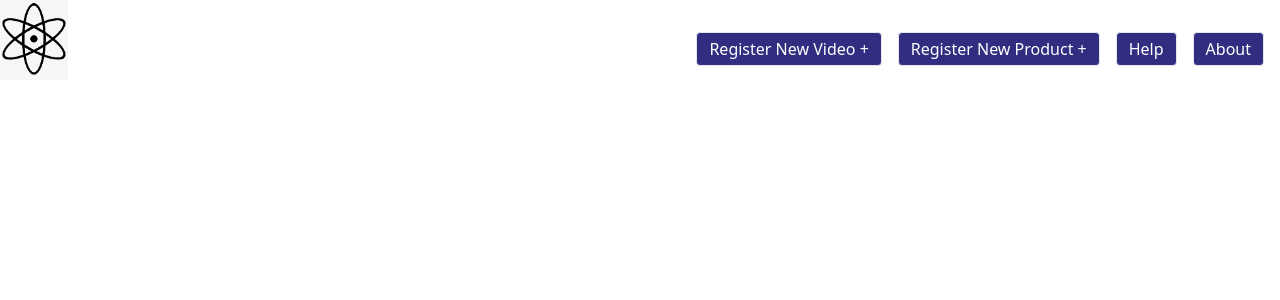
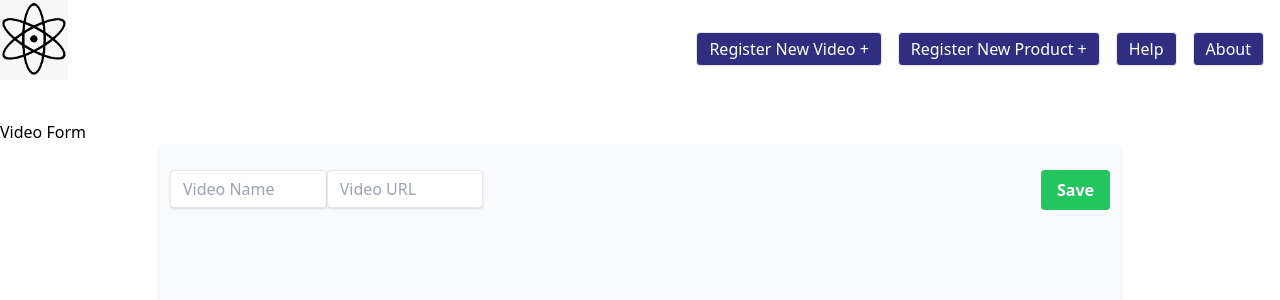
Before and after one commit to ethanbond64/WindowShopRepo, a React (Create React App) app in the folder frontend/: page /create/video in a window 1280 px wide. Shown: the top 300 px of the page. Built offline with nearby package versions, Linux system fonts and the light colour scheme.

Commit message:
form post to video endpoint

```diff
--- a/frontend/src/Navbar.js
+++ b/frontend/src/Navbar.js
@@ -5,15 +5,15 @@ function Navbar() {
 
     return (
         <div className={`relative w-full h-30 mb-10`}>
-            <Link to="/creat/video">
+            <Link to="/">
                 <img src={logo} className={`h-20`} alt="Checkout App Logo" />
             </Link>
             <div className={`mt-8 absolute inset-y-0 right-0`}>
                 <a className={`inline-block border rounded py-1 px-3 bg-indigo-900 text-white mr-4`}>
-                    <Link to="/creat/video">Register New Video +</Link>
+                    <Link to="/create/video">Register New Video +</Link>
                 </a>
                 <a className={`inline-block border rounded py-1 px-3 bg-indigo-900 text-white mr-4`}>
-                    <Link to="/create">Register New Product +</Link>
+                    <Link to="/create/product">Register New Product +</Link>
                 </a>
                 <a className={`inline-block border rounded py-1 px-3 bg-indigo-900 text-white mr-4`}>
                     Help
--- a/frontend/src/ProductForm.js
+++ b/frontend/src/ProductForm.js
@@ -60,7 +60,8 @@ function ProductForm() {
             // mode: 'no-cors',
             method: 'POST',
             headers: {
-                Accept: 'application/json',
+                'Accept': 'application/json',
+                'Content-Type': 'application/json'
             },
             body: formData
         }).then(response => {
@@ -76,6 +77,7 @@ function ProductForm() {
 
     return (
         <div className={`mx-auto h-screen`}>
+            <h1>Product Form</h1>
             <div className={`bg-gray-50 m-auto p-2.5 w-3/4 rounded shadow-md container h-screen`} >
                 <div className={`h-30 mt-4 mb-4`} >
                     <input className={`w-1/6 float-left shadow appearance-none border rounded py-2 px-3 text-gray-700 leading-tight focus:outline-none focus:shadow-outline inline-block`}
--- /dev/null
+++ b/frontend/src/VideoForm.js
@@ -0,0 +1,100 @@
+import React, { useState } from "react";
+
+const parseSite = (link) => {
+    if (link.includes("youtube.com")) {
+        return "youtube";
+    }
+    return null;
+}
+
+const parseId = (link) => {
+    switch (true) {
+        case link.includes("youtube.com/watch?v="):
+            return link.split("?v=")[1].split("&")[0];
+        case link.includes("vimeo.com"):
+            return null;
+        case link.includes("netflix.com"):
+            return null;
+        default:
+            return null;
+    }
+}
+
+const parseThumbnail = (site, siteId) => {
+    if (site == "youtube") {
+        return "https://i.ytimg.com/vi/" + siteId + "/hqdefault.jpg";
+    }
+    return "";
+}
+
+function VideoForm() {
+    const now = new Date();
+
+    const [name, setName] = useState("");
+    const [link, setLink] = useState("");
+
+    function onChangeName(e) {
+        setName(e.target.value);
+    }
+
+    function onChangeLink(e) {
+        setLink(e.target.value);
+    }
+
+
+    function saveProduct() {
+        console.log("name: ", name);
+
+        let site = parseSite(link);
+        let siteId = parseId(link);
+        let thumbnail = parseThumbnail(site, siteId);
+
+        console.log("site: ", site);
+        console.log("siteId: ", siteId);
+        console.log("thumbnail: ", thumbnail);
+
+        fetch("http://localhost:8000/create/video", {
+            // mode: 'no-cors',
+            method: 'POST',
+            headers: {
+                'Accept': 'application/json',
+                'Content-Type': 'application/json'
+            },
+            body: JSON.stringify({
+                "name": name,
+                "site": site,
+                "siteId": siteId,
+                "thumbnail": thumbnail
+            })
+        }).then(response => {
+            if (response.ok) {
+                response.json().then(json => {
+                    console.log(json);
+                    window.location = "http://localhost:3000/";
+                });
+            }
+        });
+    }
+
+
+
+    return (
+        <div className={`mx-auto h-screen`}>
+            <h1>Video Form</h1>
+            <div className={`bg-gray-50 m-auto p-2.5 w-3/4 rounded shadow-md container h-screen`} >
+                <div className={`h-30 mt-4 mb-4`} >
+                    <input className={`w-1/6 float-left shadow appearance-none border rounded py-2 px-3 text-gray-700 leading-tight focus:outline-none focus:shadow-outline inline-block`}
+                        placeholder="Video Name" onChange={onChangeName} />
+                    <input className={`w-1/6 float-left shadow appearance-none border rounded py-2 px-3 text-gray-700 leading-tight focus:outline-none focus:shadow-outline inline-block`}
+                        placeholder="Video URL" onChange={onChangeLink} />
+                    <button className={`bg-green-500 hover:bg-green-700 text-white font-bold py-2 px-4 rounded float-right inline-block`}
+                        onClick={saveProduct} >
+                        Save
+                    </button>
+                </div>
+            </div>
+        </div>
+    );
+}
+
+export default VideoForm;
--- a/frontend/src/index.js
+++ b/frontend/src/index.js
@@ -7,6 +7,7 @@ import history from './History';
 import App from './App';
 import ProductForm from './ProductForm'
 import reportWebVitals from './reportWebVitals';
+import VideoForm from './VideoForm';
 
 function Routing() {
   return (
@@ -16,7 +17,8 @@ function Routing() {
         {/* <App /> */}
         <Routes>
           <Route path="/" element={<App />} />
-          <Route path="/create" element={<ProductForm />} />
+          <Route path="/create/video" element={<VideoForm />} />
+          <Route path="/create/product" element={<ProductForm />} />
         </Routes>
       </div>
     </Router>
```
Also changed, not shown: 1 other file (tests, documents, lock files or other folders).
